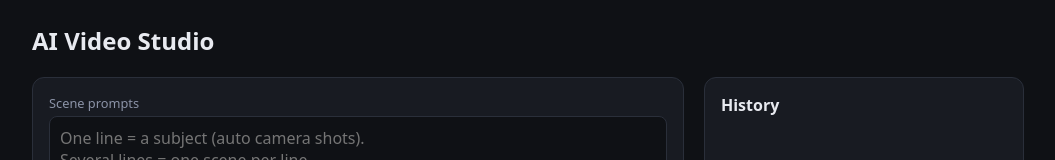
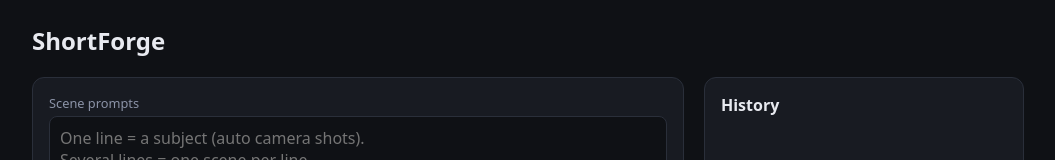
Before and after one commit to 2200032645/ShortForge, a plain HTML site: page frontend/index.html in a window 1280 px wide. Shown: the top 160 px of the page, without its empty margins (112-1167 px from the left). Drawn offline with Linux system fonts and the light colour scheme; no server answers.

Commit message:
Rename header from 'AI Video Studio' to 'ShortForge'

```diff
--- a/frontend/index.html
+++ b/frontend/index.html
@@ -35,7 +35,7 @@
 </head>
 <body>
 <main>
-  <h1>AI Video Studio</h1>
+  <h1>ShortForge</h1>
 
   <section>
     <div class="card">
```
